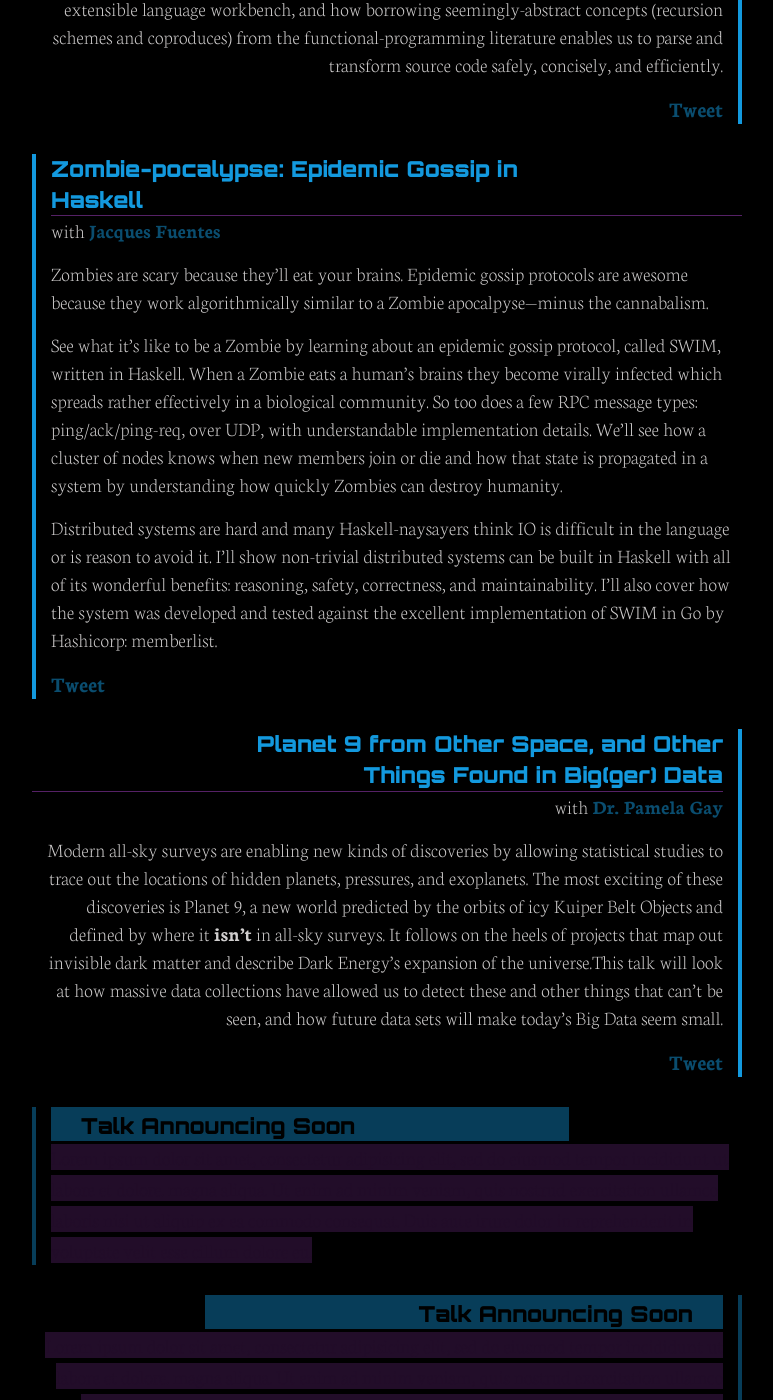
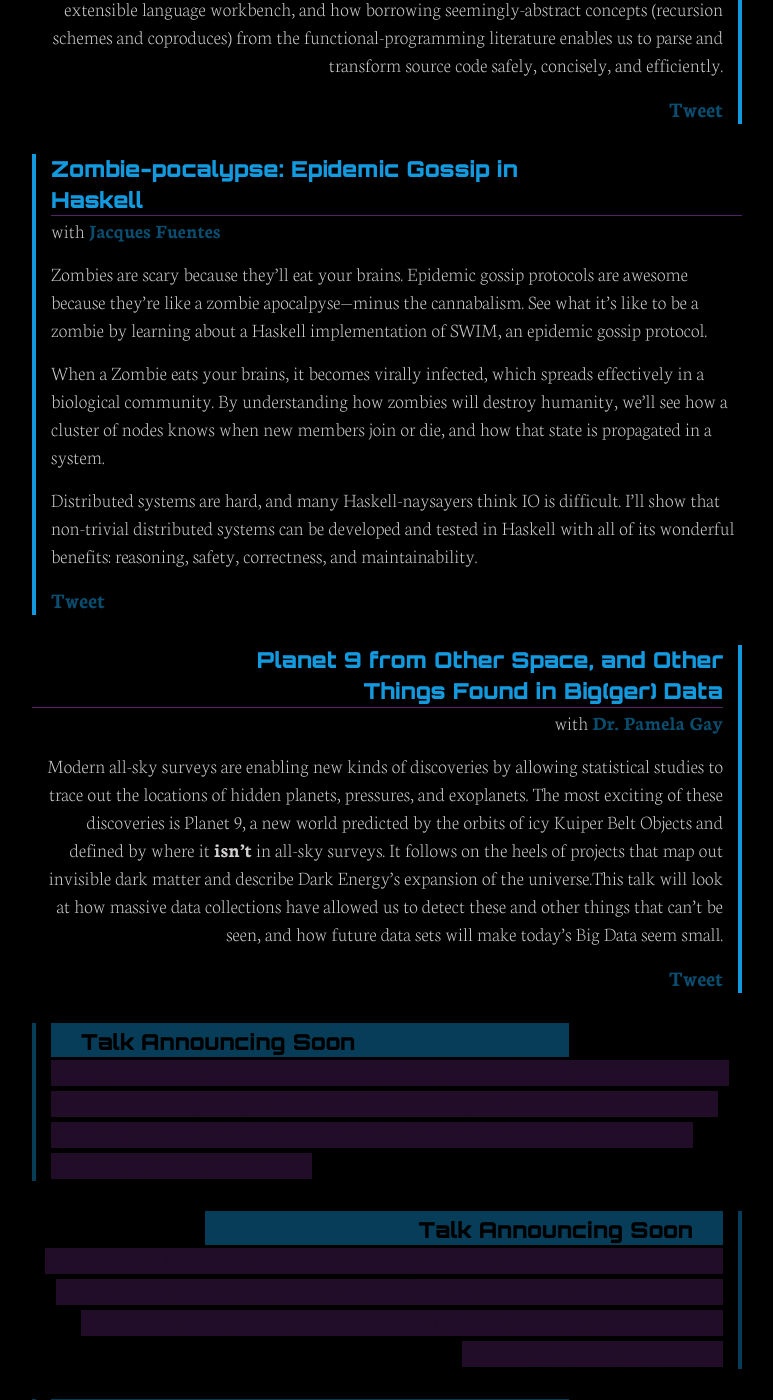
Before and after one commit to maitria/moonconf.org, a Jekyll site: the page built from index.html, in a window 1280 px wide and 1400 px high, scrolled down 6676 px. Shown: the whole window, without its empty margins (253-1026 px from the left). Built offline with Jekyll 4.4.1, drawn with Linux system fonts in a browser that asks for light colours; comment, search, counter and statistics services are not loaded.

Commit message:
Edit for clarity

```diff
--- a/_includes/talks.html
+++ b/_includes/talks.html
@@ -106,7 +106,7 @@
       title='Zombie-pocalypse: Epidemic Gossip in Haskell'
       link="zombie-pocalypse"
       speaker="Jacques Fuentes"
-      description="<p>Zombies are scary because they’ll eat your brains. Epidemic gossip protocols are awesome because they work algorithmically similar to a Zombie apocalpyse—minus the cannabalism.</p><p>See what it’s like to be a Zombie by learning about an epidemic gossip protocol, called SWIM, written in Haskell. When a Zombie eats a human’s brains they become virally infected which spreads rather effectively in a biological community. So too does a few RPC message types: ping/ack/ping-req, over UDP, with understandable implementation details. We’ll see how a cluster of nodes knows when new members join or die and how that state is propagated in a system by understanding how quickly Zombies can destroy humanity.</p><p>Distributed systems are hard and many Haskell-naysayers think IO is difficult in the language or is reason to avoid it. I’ll show non-trivial distributed systems can be built in Haskell with all of its wonderful benefits: reasoning, safety, correctness, and maintainability. I’ll also cover how the system was developed and tested against the excellent implementation of SWIM in Go by Hashicorp: memberlist.</p>"
+      description="<p>Zombies are scary because they’ll eat your brains. Epidemic gossip protocols are awesome because they’re like a zombie apocalpyse—minus the cannabalism. See what it’s like to be a zombie by learning about a Haskell implementation of SWIM, an epidemic gossip protocol.</p><p>When a Zombie eats your brains, it becomes virally infected, which spreads effectively in a biological community. By understanding how zombies will destroy humanity, we’ll see how a cluster of nodes knows when new members join or die, and how that state is propagated in a system.</p><p>Distributed systems are hard, and many Haskell-naysayers think IO is difficult. I’ll show that non-trivial distributed systems can be developed and tested in Haskell with all of its wonderful benefits: reasoning, safety, correctness, and maintainability.</p>"
       twitter="jpfuentes2"
     %}
     {% include talk.html
```
